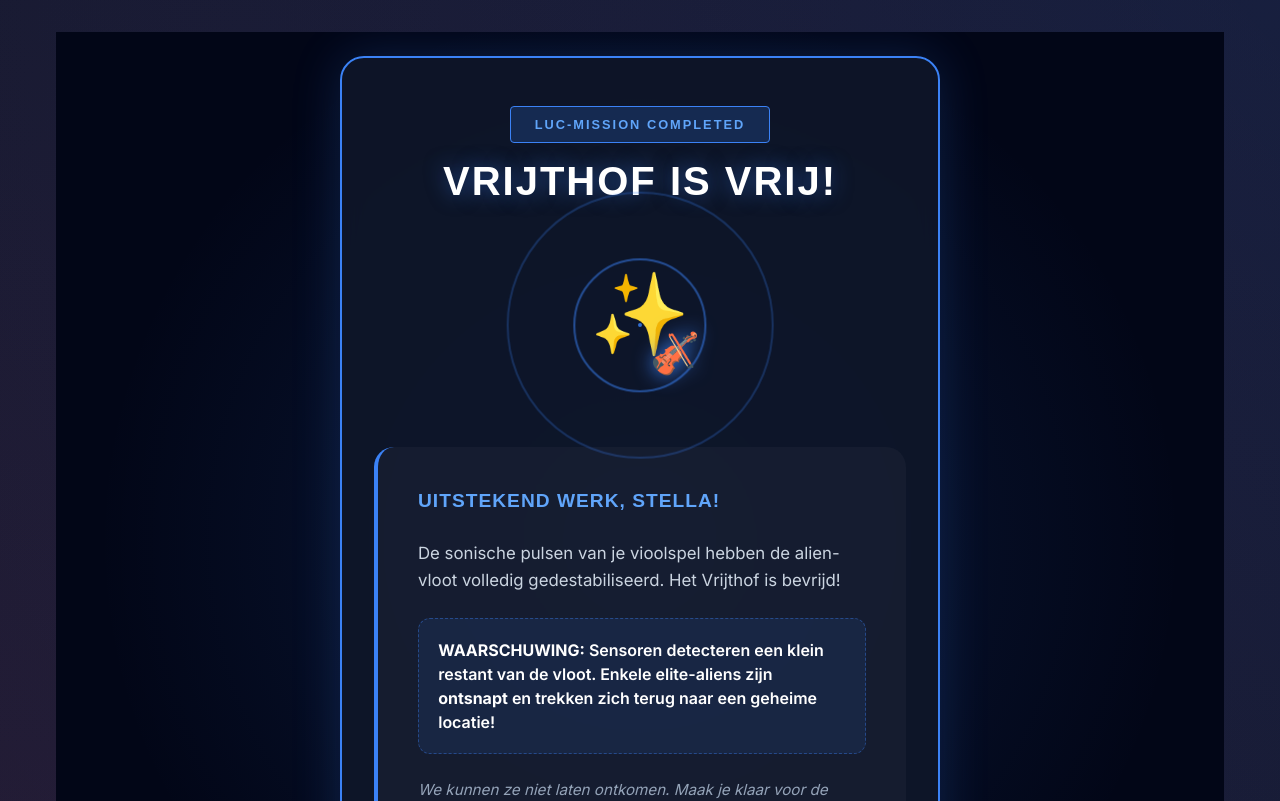
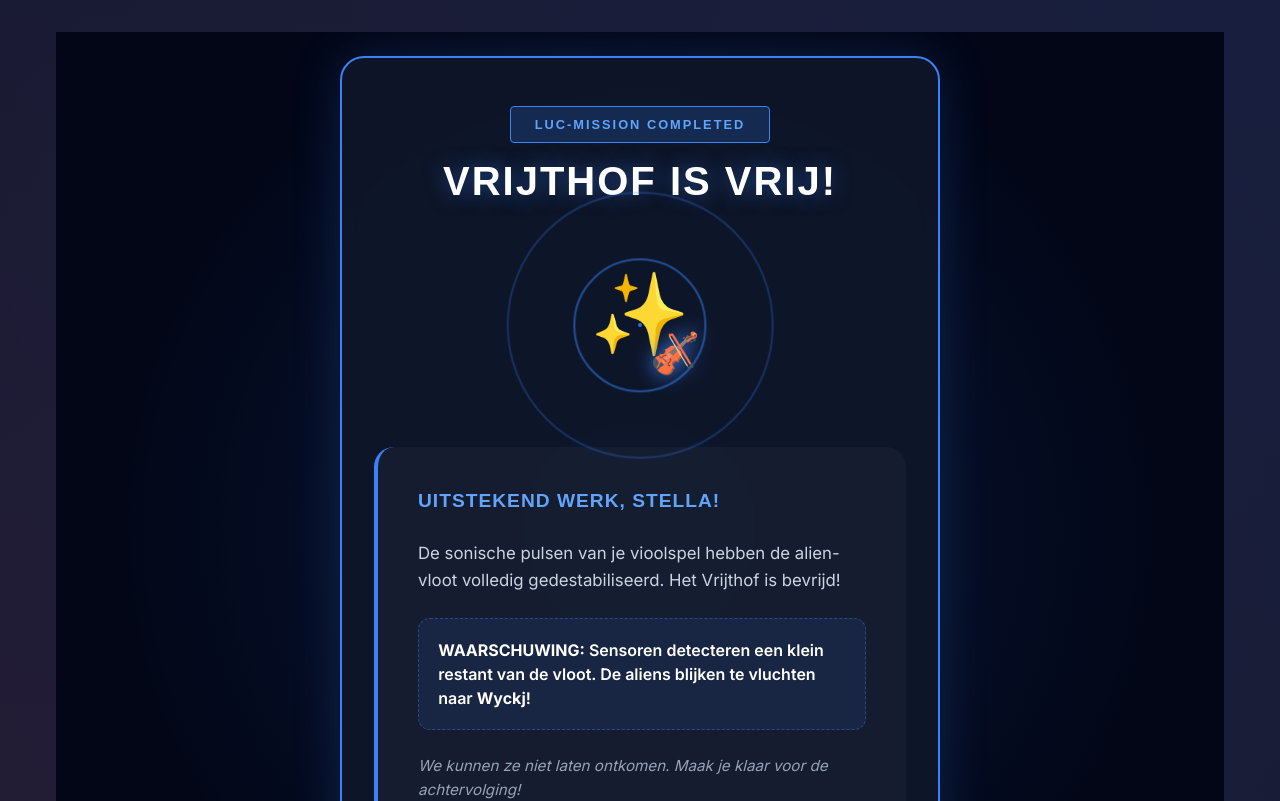
Before and after one commit to x4b5/game2026, a SvelteKit app: page /game/theta-pulse-19/victory in a window 1280 px wide. Shown: the top 801 px of the page. Built offline with nearby package versions, Linux system fonts and the light colour scheme.

Commit message:
text: update alien escape destination to Wyckj

```diff
--- a/src/routes/game/theta-pulse-19/victory/+page.svelte
+++ b/src/routes/game/theta-pulse-19/victory/+page.svelte
@@ -53,9 +53,8 @@
                     </p>
                     <div class="objective-box warning">
                         <strong>WAARSCHUWING:</strong> Sensoren detecteren een
-                        klein restant van de vloot. Enkele elite-aliens zijn
-                        <strong>ontsnapt</strong> en trekken zich terug naar een
-                        geheime locatie!
+                        klein restant van de vloot. De aliens blijken te
+                        vluchten naar <strong>Wyckj</strong>!
                     </div>
                     <p class="final-words">
                         We kunnen ze niet laten ontkomen. Maak je klaar voor de
```
